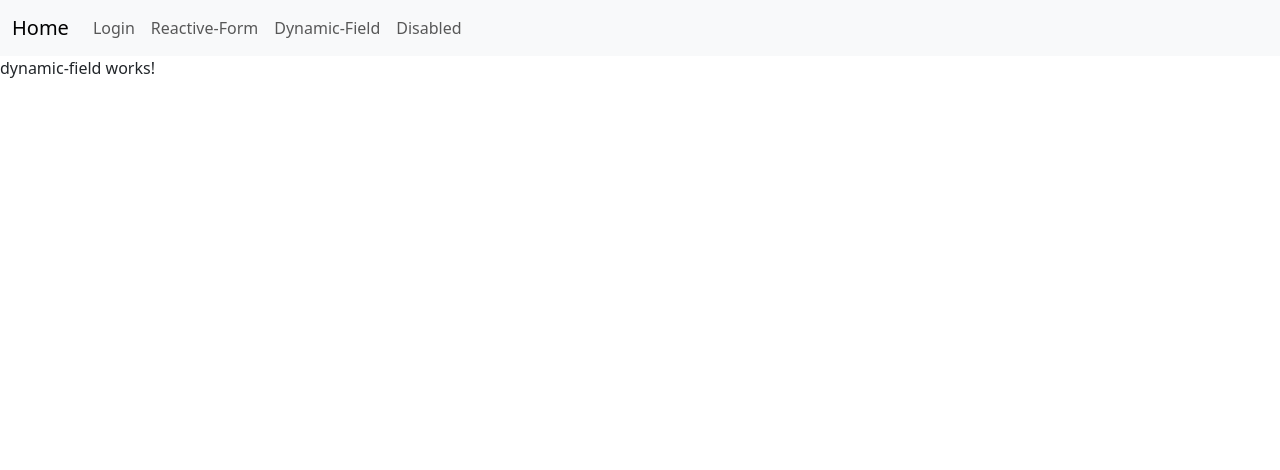
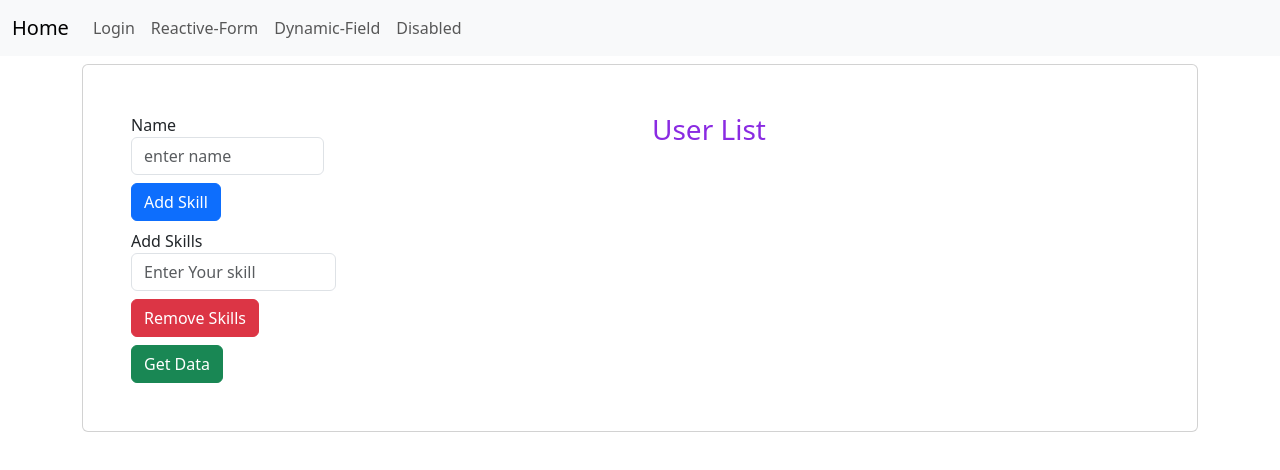
Before and after one commit to Jay8117/Angular-Practical, an Angular app: page /dynamic-field in a window 1280 px wide. Shown: the top 470 px of the page. Built offline with nearby package versions, Linux system fonts and the light colour scheme.

Commit message:
Dynamic field add functionality

```diff
--- a/src/app/pages/dynamic-field/dynamic-field.component.html
+++ b/src/app/pages/dynamic-field/dynamic-field.component.html
@@ -1 +1,51 @@
-<p>dynamic-field works!</p>
+<div class="container">
+    <div class="card mt-2 p-5">
+        <div class="row">
+            <div class="col-md-5">
+                <form [formGroup]="userForm" (ngSubmit)="getData()">
+                    <div class="row">
+                        <div class="col-md-6">
+                            <label for="Name">Name</label>
+                            <input type="text" class="form-control" placeholder="enter name" formControlName="name">
+                        </div>
+                        <div class="mt-2">
+                            <button type="button" class="btn btn-primary" (click)="addSkill()">Add Skill</button> <br>
+                        </div>
+                        <!-- Add dynamic content -->
+                        <div formArrayName="skills">
+                            <div *ngFor="let skill of skills.controls ; let i=index">
+                                <div class="col-md-6 mt-2">
+                                    <label for="skill">Add Skills</label>
+                                    <input type="text" class="form-control" placeholder="Enter Your skill"
+                                        [formControlName]="i">
+
+                                    <button type="button" class="btn btn-danger mt-2" (click)="removeSkill(i)">Remove
+                                        Skills</button>
+                                </div>
+                            </div>
+                        </div>
+                    </div>
+                    <div class="mt-2">
+                        <button type="submit" class="btn btn-success">Get Data</button>
+                    </div>
+                </form>
+            </div>
+
+            <div class="col-md-1">
+                <div class="vertical-line"></div>
+            </div>
+
+            <div class="col-md-5">
+                <h3 style="color: blueviolet;">User List</h3>
+                <div *ngFor="let user of userData">
+                    <h5>{{ user.name }}</h5>
+                    <ul>
+                        <li *ngFor="let skill of user.skills">
+                            {{ skill }}
+                        </li>
+                    </ul>
+                </div>
+            </div>
+        </div>
+    </div>
+</div>
--- a/src/app/pages/dynamic-field/dynamic-field.component.scss
+++ b/src/app/pages/dynamic-field/dynamic-field.component.scss
@@ -0,0 +1,5 @@
+.vertical-line {
+  width: 1px;
+  height: -webkit-fill-available;
+  background-color: black;
+}
--- a/src/app/pages/dynamic-field/dynamic-field.component.ts
+++ b/src/app/pages/dynamic-field/dynamic-field.component.ts
@@ -1,10 +1,45 @@
-import { Component } from '@angular/core';
+import { Component, OnInit } from '@angular/core';
+import { FormArray, FormBuilder, FormControl, FormGroup } from '@angular/forms';
 
 @Component({
   selector: 'app-dynamic-field',
   templateUrl: './dynamic-field.component.html',
   styleUrls: ['./dynamic-field.component.scss']
 })
-export class DynamicFieldComponent {
+export class DynamicFieldComponent implements OnInit {
 
+  userForm! : FormGroup;
+  userData :any = [];
+  constructor(private fb:FormBuilder){
+    this.userForm = this.fb.group({
+      name:new FormControl(''),
+      skills : this.fb.array([
+        this.fb.control('')
+      ]
+      )
+    })
+  }
+
+  get skills():FormArray{
+    return this.userForm.get('skills') as FormArray
+  }
+
+  ngOnInit(): void {
+
+  }
+  addSkill(){
+    this.skills.push(
+      this.fb.control('')
+    )
+  }
+  removeSkill(i:number){
+    this.skills.removeAt(i)
+  }
+
+  getData(){
+    console.log(this.userForm.value);
+    this.userData = [];
+    this.userData.push(this.userForm.value)
+    console.log(this.userData);
+  }
 }
```
